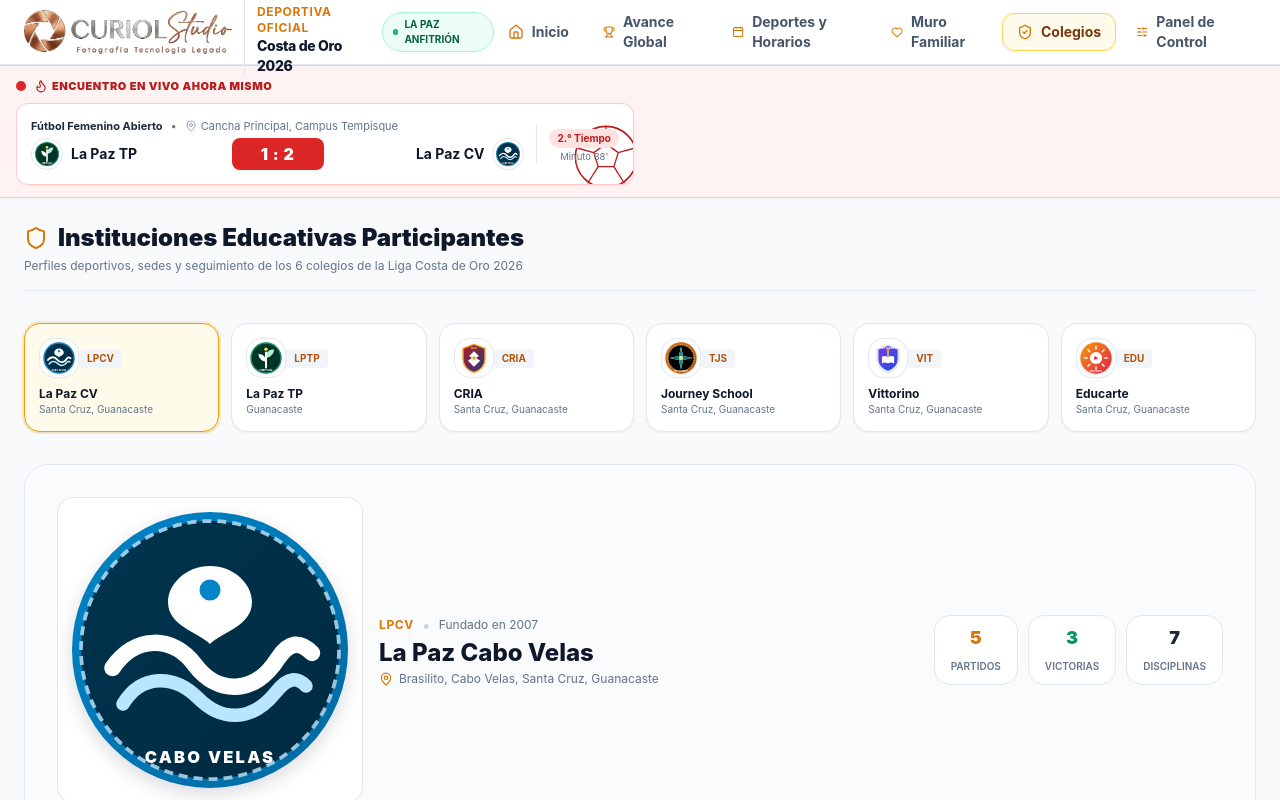
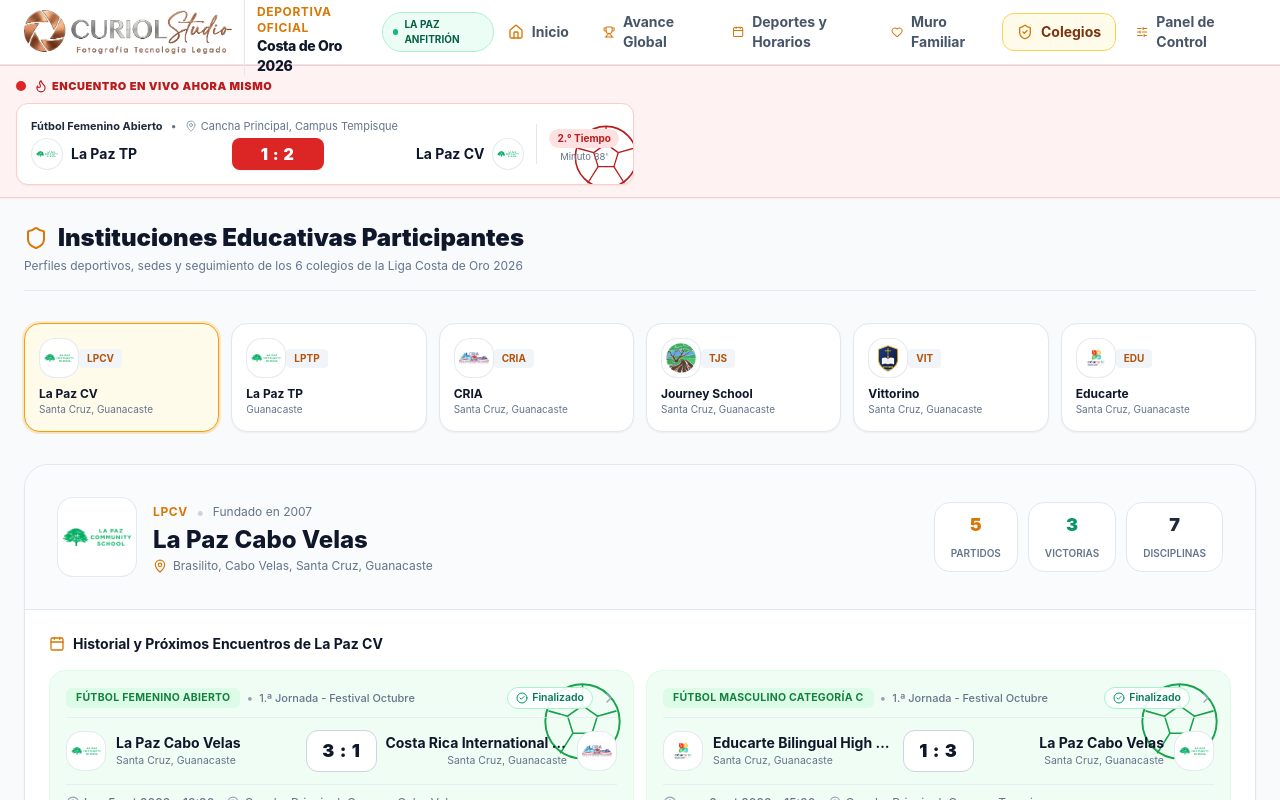
Before and after one commit to albustor/LD_costadeoro, a Next.js app: page /colegios in a window 1280 px wide. Shown: the top 800 px of the page. Built offline with nearby package versions, Linux system fonts and the light colour scheme.

Commit message:
feat(branding): connect official high-res school PNG logos and refined sport icons

```diff
--- a/src/components/sports/SchoolEmblem.tsx
+++ b/src/components/sports/SchoolEmblem.tsx
@@ -23,47 +23,51 @@
   sm: 'w-8 h-8',
   md: 'w-10 h-10',
   lg: 'w-14 h-14',
-  xl: 'w-18 h-18',
+  xl: 'w-20 h-20',
 };
 
-// Direct mapping to official files stored in public/logos/colegios/
-const schoolLogoFiles: Record<string, { src: string; alt: string; name: string }> = {
+// Mapeo directo a los archivos oficiales locales de alta resolución en public/logos/colegios/
+const schoolLogoFiles: Record<string, { src: string; fallbackSrc?: string; alt: string; name: string }> = {
   'la-paz-cabo-velas': {
-    src: '/logos/colegios/la_paz_cabo_velas.svg',
-    alt: 'La Paz Community School - Cabo Velas',
-    name: 'La Paz CV',
+    src: '/logos/colegios/la_paz_cabo_velas.png',
+    fallbackSrc: '/logos/colegios/la_paz_cabo_velas.svg',
+    alt: 'Logo Oficial La Paz Community School - Cabo Velas',
+    name: 'La Paz Cabo Velas',
   },
   'la-paz-tempisque': {
-    src: '/logos/colegios/la_paz_tempisque.svg',
-    alt: 'La Paz Community School - Tempisque',
-    name: 'La Paz TP',
+    src: '/logos/colegios/la_paz_tempisque.png',
+    fallbackSrc: '/logos/colegios/la_paz_tempisque.svg',
+    alt: 'Logo Oficial La Paz Community School - Tempisque',
+    name: 'La Paz Tempisque',
   },
   'cria': {
-    src: '/logos/colegios/cria.svg',
-    alt: 'Costa Rica International Academy',
+    src: '/logos/colegios/cria.png',
+    fallbackSrc: '/logos/colegios/cria.svg',
+    alt: 'Logo Oficial Costa Rica International Academy (CRIA)',
     name: 'CRIA',
   },
   'journey-school': {
-    src: '/logos/colegios/journey_school.svg',
-    alt: 'The Journey School of Costa Rica',
+    src: '/logos/colegios/journey_school.png',
+    fallbackSrc: '/logos/colegios/journey_school.svg',
+    alt: 'Logo Oficial The Journey School of Costa Rica',
     name: 'The Journey School',
   },
   'vittorino': {
     src: '/logos/colegios/vittorino.svg',
-    alt: 'Centro Educativo Monseñor Vittorino Girardi',
+    alt: 'Logo Oficial Centro Educativo Monseñor Vittorino Girardi',
     name: 'Vittorino Prep',
   },
   'educarte': {
-    src: '/logos/colegios/educarte.svg',
-    alt: 'Educarte Bilingual High School',
+    src: '/logos/colegios/educarte.png',
+    fallbackSrc: '/logos/colegios/educarte.svg',
+    alt: 'Logo Oficial Educarte Bilingual High School',
     name: 'Educarte',
   },
 };
 
 /**
- * Official School Emblem Component:
- * Renders the official stored SVG/PNG logo files from /logos/colegios/
- * with automatic fallback to native inline vector geometry.
+ * Componente de Emblema Oficial Institucional:
+ * Renderiza los logos oficiales en alta resolución (PNG/SVG) almacenados localmente en /logos/colegios/
  */
 export function SchoolEmblem({
   schoolId,
@@ -71,24 +75,35 @@
   className = '',
   showBorder = true,
 }: SchoolEmblemProps) {
-  const [hasError, setHasError] = useState(false);
+  const [currentSrcIndex, setCurrentSrcIndex] = useState<number>(0);
   const sizeClass = sizeMap[size] || sizeMap.md;
   const logoInfo = schoolLogoFiles[schoolId];
 
+  const handleImageError = () => {
+    if (logoInfo?.fallbackSrc && currentSrcIndex === 0) {
+      setCurrentSrcIndex(1);
+    } else {
+      setCurrentSrcIndex(2); // Fallback final
+    }
+  };
+
+  const imageSrc =
+    currentSrcIndex === 0 ? logoInfo?.src : currentSrcIndex === 1 ? logoInfo?.fallbackSrc : null;
+
   return (
     <div
-      className={`inline-flex items-center justify-center shrink-0 rounded-2xl overflow-hidden shadow-2xs transition-transform ${
-        showBorder ? 'border border-slate-200/90 bg-white p-0.5' : ''
+      className={`inline-flex items-center justify-center shrink-0 rounded-2xl overflow-hidden shadow-2xs transition-transform bg-white ${
+        showBorder ? 'border border-slate-200/90 p-0.5' : ''
       } ${sizeClass} ${className}`}
       title={logoInfo?.name || schoolId}
     >
-      {logoInfo && !hasError ? (
+      {logoInfo && imageSrc ? (
         <img
-          src={logoInfo.src}
+          src={imageSrc}
           alt={logoInfo.alt}
-          className="w-full h-full object-contain rounded-xl"
+          className="w-full h-full object-contain rounded-xl p-0.5"
           loading="eager"
-          onError={() => setHasError(true)}
+          onError={handleImageError}
         />
       ) : (
         <div className="w-full h-full bg-slate-100 flex items-center justify-center text-xs font-bold text-slate-700">
```
Also changed, not shown: public/logos/colegios/cria.png, public/logos/colegios/vittorino.svg.
